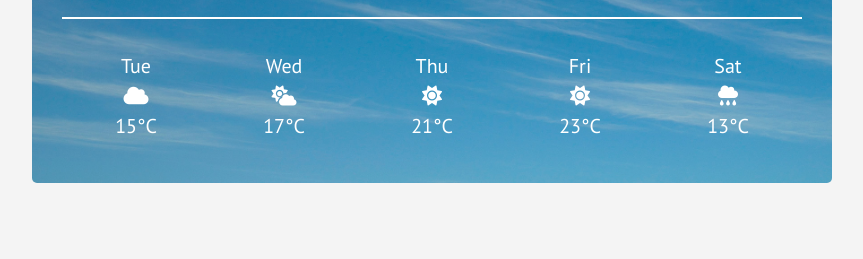
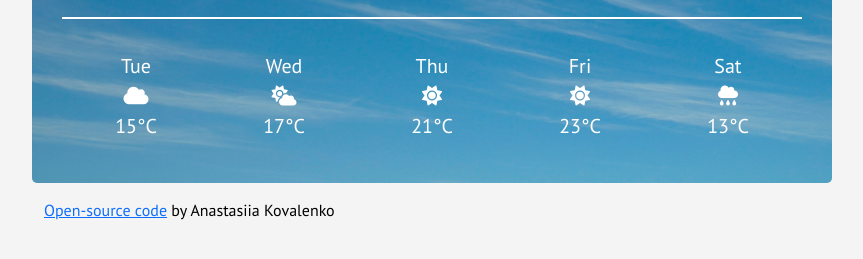
Before and after one commit to koanvl/weather-app, a plain HTML site: page index.html in a window 1280 px wide. Shown: the part 447-706 px from the top of the page, without its empty margins (208-1071 px from the left). Drawn offline with nearby package versions, Linux system fonts and the light colour scheme.

Commit message:
Add url on project's GitHub repository

```diff
--- a/index.html
+++ b/index.html
@@ -137,6 +137,15 @@
       </div>
     </div>
   </div>
+  <div class="bottom-wrap">
+    <div class="container">
+      <div class="row">
+        <div class="col-12">
+          <span><a href="https://github.com/koanvl/weather-app" target="_blank">Open-source code</a> by Anastasiia Kovalenko</span>
+        </div>
+      </div>
+    </div>
+  </div>
   <script tpe="text/javascript" src="src/main.js"></script>
 </body>
 </html>
--- a/src/style.css
+++ b/src/style.css
@@ -5,7 +5,7 @@ body {
 }
 .main-wrap {
   width: 800px;
-  margin: 60px auto;
+  margin: 60px auto 0 auto;
   padding: 30px 18px;
   background-color: rgb(15, 73, 92);
   background-image: url("../img/blue-sky-1330598792xLu.jpg");
@@ -13,6 +13,11 @@ body {
   background-size: cover;
   background-position: top;
   border-radius: 5px;
+}
+.bottom-wrap {
+  width: 800px;
+  margin: 15px auto 60px auto;
+  color: #000000;
 }
 .popular-city-list > ul {
   padding: 0;
```
